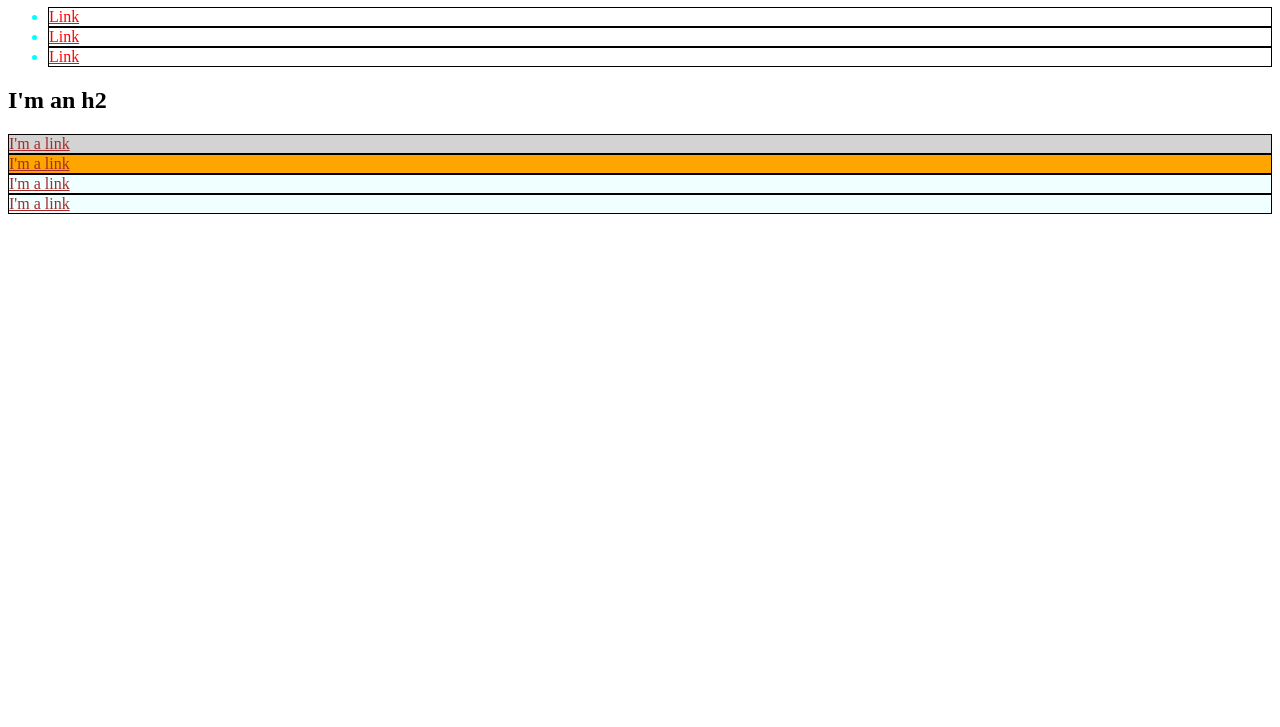
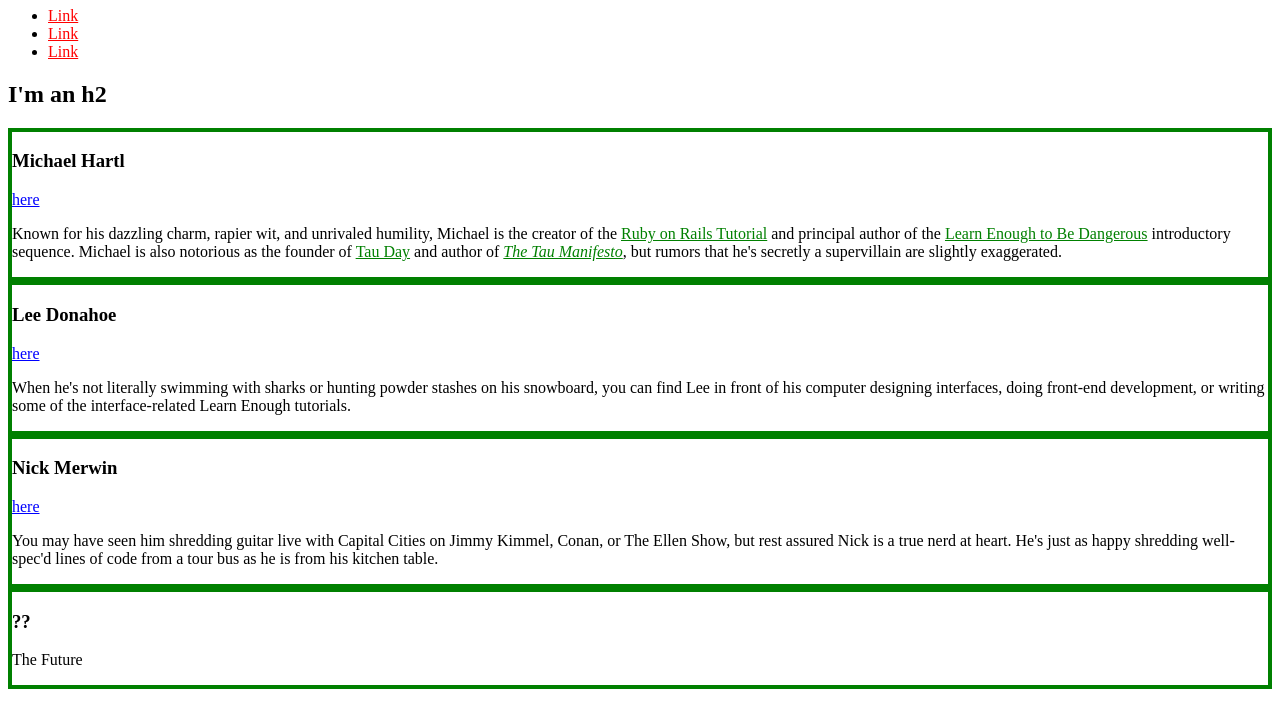
Before and after one commit to ren2727/ren2727.github.io, a plain HTML site: page index.html in a window 1280 px wide. Shown: the part 73-800 px from the top of the page. Drawn offline with Linux system fonts and the light colour scheme.

Commit message:
css二章終了

```diff
--- a/index.html
+++ b/index.html
@@ -4,32 +4,33 @@
     <title>Test Page: Don't Panic</title>
     <meta charset="utf-8">
     <style>
-      a{
+      /* グローバルスタイル */
+      /*html{
+        background: red;
+      }*/
+      a {
         color: red;
       }
-      #buble{
-        background-color: orange;
+      div.bio-box{
+        border: 4px solid green;
       }
-      li{
-        color: aqua;
+
+      /* SNSスタイル */
+      .social-link {
+        color: blue;
+      }
+
+      /* バイオグラフィースタイル */
+      .bio-box {
         border: 1px solid black;
       }
-      #exec-bio{
-        background-color: lightgray;
-      }
-      .bio-box{
-        border: 1px solid black;
-      }
-      .bio-box a{
-        color: brown;
-      }
-      .bio-boxc{
-        background-color: azure;
+      .bio-copy a {
+        color: green;
       }
     </style>
   </head>
   <body>
-    <h1>I'm an h1</h1>
+    <h1 class="social-link">I'm an h1</h1>
     <ul>
       <li>
         <a href="https://example.com/">Link</a>
@@ -42,17 +43,56 @@
       </li>
     </ul>
     <h2>I'm an h2</h2>
-    <div id="exec-bio" class="bio-box bio-boxc">
-      <a href="https://example.com/">I'm a link</a>
+    <div class="bio-box">
+      <h3>Michael Hartl</h3>
+      <a href="https://twitter.com/mhartl" class="social-link">here</a>
+      <div class="bio-copy">
+        <p>
+          Known for his dazzling charm, rapier wit, and unrivaled humility,
+          Michael is the creator of the
+          <a href="https://www.railstutorial.org/">Ruby on Rails
+          Tutorial</a> and principal author of the
+          <a href="https://learnenough.com/">
+          Learn Enough to Be Dangerous</a> introductory sequence. Michael
+          is also notorious as the founder of
+          <a href="http://tauday.com/">Tau Day</a> and author of
+          <a href="http://tauday.com/tau-manifesto"><em>The Tau
+          Manifesto</em></a>, but rumors that he's secretly a supervillain
+          are slightly exaggerated.
+        </p>
+      </div>
     </div>
-    <div id="buble" class="bio-box bio-boxc">
-      <a href="https://example.com/">I'm a link</a>
+    <div class="bio-box">
+      <h3>Lee Donahoe</h3>
+      <a href="https://twitter.com/leedonahoe" class="social-link">here</a>
+      <div class="bio-copy">
+        <p>
+          When he's not literally swimming with sharks or hunting powder
+          stashes on his snowboard, you can find Lee in front of his computer
+          designing interfaces, doing front-end development, or writing some of
+          the interface-related Learn Enough tutorials.
+        </p>
+      </div>
     </div>
-    <div class="bio-box bio-boxc">
-      <a href="https://example.com/">I'm a link</a>
+    <div class="bio-box">
+      <h3>Nick Merwin</h3>
+      <a href="https://twitter.com/nickmerwin" class="social-link">here</a>
+      <div class="bio-copy">
+        <p>
+          You may have seen him shredding guitar live with Capital Cities on
+          Jimmy Kimmel, Conan, or The Ellen Show, but rest assured Nick is a
+          true nerd at heart. He's just as happy shredding well-spec'd lines
+          of code from a tour bus as he is from his kitchen table.
+        </p>
+      </div>
     </div>
-    <div class="bio-box bio-boxc">
-      <a href="https://example.com/">I'm a link</a>
+    <div class="bio-box">
+      <h3>??</h3>
+      <div class="bio-copy">
+        <p>
+          The Future
+        </p>
+      </div>
     </div>
   </body>
 </html>
```
